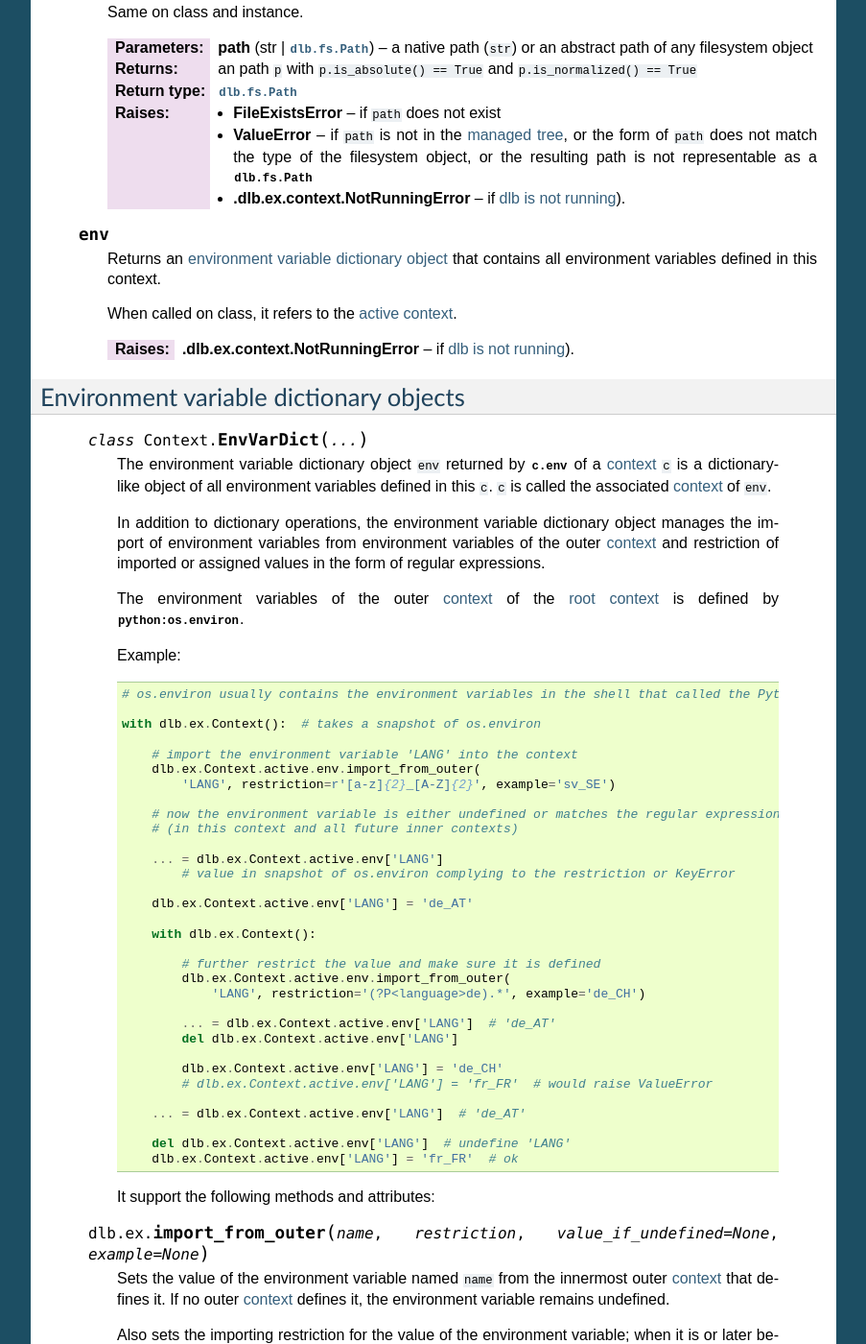
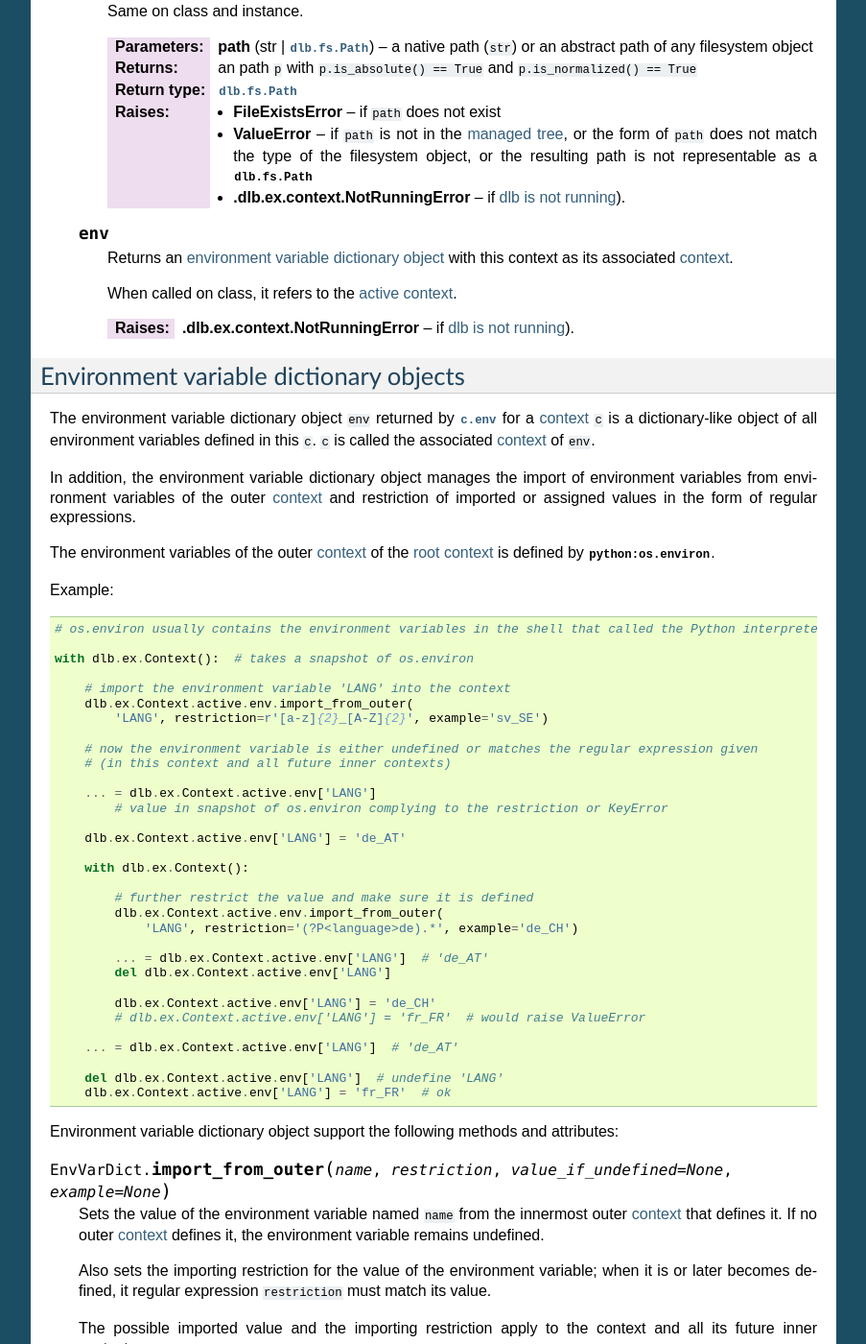
Before and after one commit to dlu-ch/dlb, a Sphinx documentation site: the page built from doc/cmd_context.rst, in a window 1280 px wide and 1400 px high, scrolled down 3080 px. Shown: the whole window at 96% size, without its empty margins (198-1101 px from the left). Built offline with Sphinx 7.4.7, drawn with Linux system fonts in a browser that asks for light colours; some of the changed text lies outside the part shown.

Commit message:
Fix formatting of documentation

```diff
--- a/doc/cmd_context.rst
+++ b/doc/cmd_context.rst
@@ -36,8 +36,8 @@ Contexts can be nested::
    # no active context
 
 
-:class:`dlb.ex.Context`
------------------------
+Context objects
+---------------
 
 .. class:: Context(path_cls=dlb.fs.Path)
 
@@ -196,8 +196,8 @@ Contexts can be nested::
 
    .. attribute:: env
 
-      Returns an :ref:`environment variable dictionary object <environment_variable_dictionary_objects>` that contains
-      all environment variables defined in this context.
+      Returns an :ref:`environment variable dictionary object <environment_variable_dictionary_objects>` with
+      this context as its associated :term:`context`.
 
       When called on class, it refers to the :term:`active context`.
 
@@ -209,135 +209,132 @@ Contexts can be nested::
 Environment variable dictionary objects
 ---------------------------------------
 
-   .. class:: Context.EnvVarDict(...)
+The environment variable dictionary object ``env`` returned by :attr:`c.env <Context.env>` for a :term:`context` ``c``
+is a dictionary-like object of all environment variables defined in this ``c``.
+``c`` is called the associated :term:`context` of ``env``.
 
-      The environment variable dictionary object ``env`` returned by :attr:`c.env` of a :term:`context` ``c`` is a
-      dictionary-like object of all environment variables defined in this ``c``.
-      ``c`` is called the associated :term:`context` of ``env``.
+In addition, the environment variable dictionary object manages the import of environment variables from
+environment variables of the outer :term:`context` and restriction of imported or assigned values in the
+form of regular expressions.
 
-      In addition to dictionary operations, the environment variable dictionary object manages the import of
-      environment variables from environment variables of the outer :term:`context` and restriction of imported or
-      assigned values in the form of regular expressions.
+The environment variables of the outer :term:`context` of the :term:`root context` is defined
+by :data:`python:os.environ`.
 
-      The environment variables of the outer :term:`context` of the :term:`root context` is defined
-      by :data:`python:os.environ`.
+Example::
 
-      Example::
+    # os.environ usually contains the environment variables in the shell that called the Python interpreter
 
-          # os.environ usually contains the environment variables in the shell that called the Python interpreter
+    with dlb.ex.Context():  # takes a snapshot of os.environ
 
-          with dlb.ex.Context():  # takes a snapshot of os.environ
+        # import the environment variable 'LANG' into the context
+        dlb.ex.Context.active.env.import_from_outer(
+            'LANG', restriction=r'[a-z]{2}_[A-Z]{2}', example='sv_SE')
 
-              # import the environment variable 'LANG' into the context
-              dlb.ex.Context.active.env.import_from_outer(
-                  'LANG', restriction=r'[a-z]{2}_[A-Z]{2}', example='sv_SE')
+        # now the environment variable is either undefined or matches the regular expression given
+        # (in this context and all future inner contexts)
 
-              # now the environment variable is either undefined or matches the regular expression given
-              # (in this context and all future inner contexts)
+        ... = dlb.ex.Context.active.env['LANG']
+            # value in snapshot of os.environ complying to the restriction or KeyError
 
-              ... = dlb.ex.Context.active.env['LANG']
-                  # value in snapshot of os.environ complying to the restriction or KeyError
+        dlb.ex.Context.active.env['LANG'] = 'de_AT'
 
-              dlb.ex.Context.active.env['LANG'] = 'de_AT'
+        with dlb.ex.Context():
 
-              with dlb.ex.Context():
+            # further restrict the value and make sure it is defined
+            dlb.ex.Context.active.env.import_from_outer(
+                'LANG', restriction='(?P<language>de).*', example='de_CH')
 
-                  # further restrict the value and make sure it is defined
-                  dlb.ex.Context.active.env.import_from_outer(
-                      'LANG', restriction='(?P<language>de).*', example='de_CH')
+            ... = dlb.ex.Context.active.env['LANG']  # 'de_AT'
+            del dlb.ex.Context.active.env['LANG']
 
-                  ... = dlb.ex.Context.active.env['LANG']  # 'de_AT'
-                  del dlb.ex.Context.active.env['LANG']
+            dlb.ex.Context.active.env['LANG'] = 'de_CH'
+            # dlb.ex.Context.active.env['LANG'] = 'fr_FR'  # would raise ValueError
 
-                  dlb.ex.Context.active.env['LANG'] = 'de_CH'
-                  # dlb.ex.Context.active.env['LANG'] = 'fr_FR'  # would raise ValueError
+        ... = dlb.ex.Context.active.env['LANG']  # 'de_AT'
 
-              ... = dlb.ex.Context.active.env['LANG']  # 'de_AT'
+        del dlb.ex.Context.active.env['LANG']  # undefine 'LANG'
+        dlb.ex.Context.active.env['LANG'] = 'fr_FR'  # ok
 
-              del dlb.ex.Context.active.env['LANG']  # undefine 'LANG'
-              dlb.ex.Context.active.env['LANG'] = 'fr_FR'  # ok
+Environment variable dictionary object support the following methods and attributes:
 
+.. method:: EnvVarDict.import_from_outer(name, restriction, value_if_undefined=None, example=None)
 
-      It support the following methods and attributes:
+   Sets the value of the environment variable named ``name`` from the innermost outer :term:`context` that
+   defines it. If no outer :term:`context` defines it, the environment variable remains undefined.
 
-   .. method:: import_from_outer(name, restriction, value_if_undefined=None, example=None)
+   Also sets the importing restriction for the value of the environment variable; when it is or later becomes
+   defined, it regular expression ``restriction`` must match its value.
 
-      Sets the value of the environment variable named ``name`` from the innermost outer :term:`context` that
-      defines it. If no outer :term:`context` defines it, the environment variable remains undefined.
+   The possible imported value and the importing restriction apply to the context and all its future inner contexts.
 
-      Also sets the importing restriction for the value of the environment variable; when it is or later becomes
-      defined, it regular expression ``restriction`` must match its value.
+   When called for a root contest, the environment variables are imported from :data:`python:os.environ` at the time
+   is was entered.
 
-      The possible imported value and the importing restriction apply to the context and all its future inner contexts.
+   :param name: (non-empty) name of the environment variable
+   :type name: str
+   :param restriction: regular expression with at least one named group
+   :type restriction: str | :class:`python.re.Pattern`
+   :param example: typical value of a environment variable, must match ``restriction``
+   :type example: str
 
-      When called for a root contest, the environment variables are imported from :data:`python:os.environ` at the time
-      is was entered.
+   :raises ValueError:
+      if an environment variable named ``name`` is defined in the associated or an outer :term:`context`
+      and ``restriction`` does not match its value
+   :raises .dlb.ex.context.NonActiveContextAccessError: if the associated context is not an :term:`active context`
 
-      :param name: (non-empty) name of the environment variable
-      :type name: str
-      :param restriction: regular expression with at least one named group
-      :type restriction: str | :class:`python.re.Pattern`
-      :param example: typical value of a environment variable, must match ``restriction``
-      :type example: str
+.. method:: EnvVarDict.is_imported(name)
 
-      :raises ValueError:
-         if an environment variable named ``name`` is defined in the associated or an outer :term:`context`
-         and ``restriction`` does not match its value
-      :raises .dlb.ex.context.NonActiveContextAccessError: if the associated context is not an :term:`active context`
+   Returns `True` if ``name`` is the name of an environment variable imported in the associated :term:`context`
+   or any of its outer contexts, else `False`.
 
-   .. method:: is_imported(name)
+   :param name: non-empty name of an environment variable
+   :type name: str
 
-      Returns `True` if ``name`` is the name of an environment variable imported in the associated :term:`context`
-      or any of its outer contexts, else `False`.
+   :raises TypeError: if ``name`` is not a string
+   :raises ValueError: if ``name`` is an empty string
 
-      :param name: non-empty name of an environment variable
-      :type name: str
+.. method:: EnvVarDict.get(name, default=None)
 
-      :raises TypeError: if ``name`` is not a string
-      :raises ValueError: if ``name`` is an empty string
+   Return its value if ``name`` is the name of a defined environment variable in the associated :term:`context`,
+   else ``default``.
 
-   .. method:: get(name, default=None)
+   :param name: non-empty name of an environment variable
+   :type name: str
 
-      Return its value if ``name`` is the name of a defined environment variable in the associated :term:`context`,
-      else ``default``.
+   :raises TypeError: if ``name`` is not a string
+   :raises ValueError: if ``name`` is an empty string
 
-      :param name: non-empty name of an environment variable
-      :type name: str
+.. method:: EnvVarDict.items()
 
-      :raises TypeError: if ``name`` is not a string
-      :raises ValueError: if ``name`` is an empty string
+   Returns a new view of the dictionary’s items (name, value) pairs of all defined environment variables.
 
-   .. method:: items()
+.. describe:: name in env
 
-      Returns a new view of the dictionary’s items (name, value) pairs of all defined environment variables.
+   Returns `True` if there is a environment variable named ``name`` defined in ``env``, else `False`.
 
-   .. describe:: name in env
+.. describe:: name not in env
 
-      Returns `True` if there is a environment variable named ``name`` defined in ``env``, else `False`.
+   Equivalent to ``not name in env``
 
-   .. describe:: name not in env
+.. describe:: env[name] = value
 
-      Equivalent to ``not name in env``
+   Defines an imported environment variable named ``name`` with value ``value`` in the associated :term:`context` and
+   all its future inner contexts.
 
-   .. describe:: env[name] = value
+   Raises :exc:`KeyError`, if *name* was not imported in the associated  :term:`context` or one of its outer contexts.
 
-      Defines an imported environment variable named ``name`` with value ``value`` in the associated :term:`context` and
-      all its future inner contexts.
+   Raises :exc:`ValueError`, if *name* was imported in the associated :term:`context` or one of its outer contexts,
+   but is invalid with respect to the restriction an importing context (can be this context and any outer context).
 
-      Raises :exc:`KeyError`, if *name* was not imported in the associated  :term:`context` or one of its outer contexts.
+   Raises :exc:`.dlb.ex.context.NonActiveContextAccessError`, if the associated context is not an
+   :term:`active context`.
 
-      Raises :exc:`ValueError`, if *name* was imported in the associated :term:`context` or one of its outer contexts,
-      but is invalid with respect to the restriction an importing context (can be this context and any outer context).
+.. describe:: del env[name]
 
-      Raises :exc:`.dlb.ex.context.NonActiveContextAccessError`, if the associated context is not an
-      :term:`active context`.
+   Undefines a defined environment variable named ``name`` in the associated :term:`context` and all its future
+   inner contexts.
 
-   .. describe:: del env[name]
+   Raises :exc:`KeyError`, if *name* is not defined in the :term:`context`.
 
-      Undefines a defined environment variable named ``name`` in the associated :term:`context` and all its future
-      inner contexts.
-
-      Raises :exc:`KeyError`, if *name* is not defined in the :term:`context`.
-
-      Raises :exc:`.dlb.ex.context.NonActiveContextAccessError`, if the associated context is not an
-      :term:`active context`.
+   Raises :exc:`.dlb.ex.context.NonActiveContextAccessError`, if the associated context is not an
+   :term:`active context`.
--- a/doc/cmd_tmpl.rst
+++ b/doc/cmd_tmpl.rst
@@ -7,7 +7,7 @@ It's primary intended use is command line compilation from file list etc.
 
 .. _tmpl-expansion-rules:
 
-Syntax and Expansion Rules
+Syntax and expansion rules
 --------------------------
 
 A template is an ordered tree whose leafs are *template strings* and whose non-leaf
@@ -478,7 +478,7 @@ Example:
                label="['/usr/bin/g++', '-x', 'c++', '-D', 'a=1', '-D', 'b=a', '--', './a/b', './u']"];
 
 
-Module Contents
+Module contents
 ---------------
 
 .. class:: TokensTemplate
--- a/doc/fs_path.rst
+++ b/doc/fs_path.rst
@@ -9,7 +9,7 @@ most prominently :class:`dlb.fs.Path` and its subclasses.
 .. inheritance-diagram:: dlb.fs.Path dlb.fs.RelativePath dlb.fs.AbsolutePath dlb.fs.NoSpacePath dlb.fs.PosixPath dlb.fs.PortablePosixPath dlb.fs.PortableWindowsPath dlb.fs.WindowsPath dlb.fs.PortablePath
 
 
-Path Objects
+Path objects
 ------------
 
 .. class:: Path
@@ -314,7 +314,7 @@ Path Objects
 
 .. _restricting_paths:
 
-Restricting Paths
+Restricting paths
 -----------------
 
 By subclassing :class:`dlb.fs.Path`, additional restrictions to the set of value values can be imposed
```
Also changed, not shown: doc/cmd_tool.rst (+5 -5 lines), doc/index.rst (+4 -5 lines).
